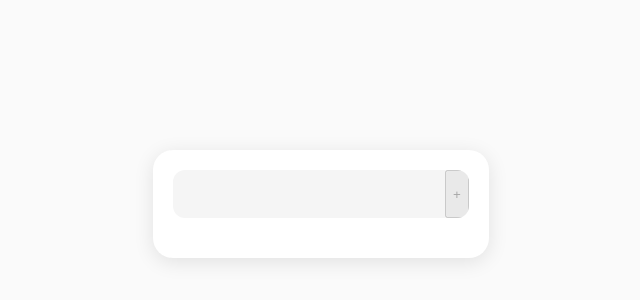
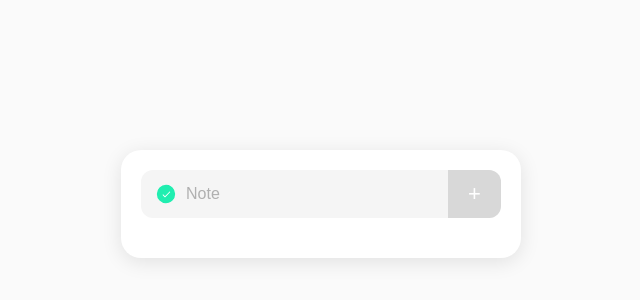
Before and after one commit to shonia1/GITA_Homeworks, a React (Vite) app in the folder Lec16/: page / in a window 1280 px wide. Shown: the part 196-496 px from the top of the page, without its empty margins (339-979 px from the left). Built offline with nearby package versions, Linux system fonts and the light colour scheme.

Commit message:
feat: add SVG icons for tasks and update UI elements for better interaction

```diff
--- a/Lec16/src/App.tsx
+++ b/Lec16/src/App.tsx
@@ -1,5 +1,8 @@
 import "./App.css";
 import { useState } from "react";
+import vector from "./assets/Vector.svg";
+import circle from "./assets/circle-icon.svg";
+import trash from "./assets/trash-icon.svg";
 
 interface ToDo {
   id: number;
@@ -41,15 +44,18 @@ function App() {
   return (
     <div className="app-container">
       <div className="input-section">
+        <span>
+          <img className="vector-img" src={vector} alt="vector" />
+        </span>
         <input
           className="task-input"
-          placeholder=""
+          placeholder="Note"
           value={inputValue}
           onChange={(e) => setInputValue(e.target.value)}
         />
         {/* დამატების ღილაკი */}
         <button
-          className="add-button"
+          className="add-btn"
           disabled={inputValue.trim() === ""}
           onClick={handleAddTask}
         >
@@ -59,7 +65,7 @@ function App() {
       {tasks.map((el) => (
         <div className="task-card" key={el.id}>
           <p>{el.id}</p>
-          <p className={`task-title ${el.isComplated ? "completed" : ""}`}>
+          <p className={`task-title ${el.isComplated ? "complated" : ""}`}>
             {el.title}
           </p>
           <p className="task-date">{el.date}</p>
@@ -67,13 +73,17 @@ function App() {
             className="delete-button"
             onClick={() => handleDeleteTask(el.id)}
           >
-            x
+            <img className="trash-icon" src={trash} alt="del" />
           </button>
           <button
             className="status-button"
             onClick={() => handleToggleStatus(el.id)}
           >
-            {el.isComplated ? "🟢" : "⚪"}
+            {el.isComplated ? (
+              <img className="status-icon" src={vector} alt="completed" />
+            ) : (
+              <img className="status-icon" src={circle} alt="pending" />
+            )}
           </button>
         </div>
       ))}
```
